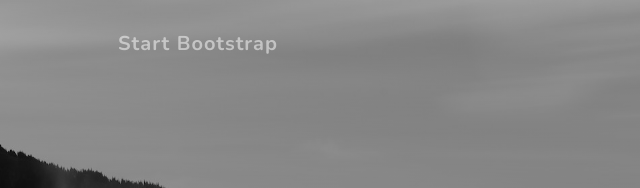
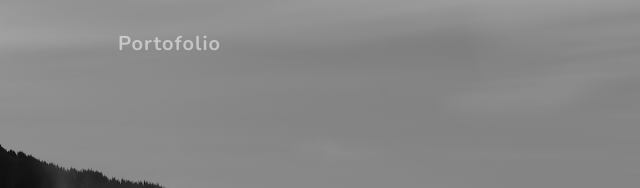
Before and after one commit to InoUsBOK/portofolio.github.io, a plain HTML site: page index.html in a window 1280 px wide. Shown: the top 188 px of the page, 0-640 px from the left. Drawn offline with nearby package versions, Linux system fonts and the light colour scheme.

Commit message:
Update index.html

```diff
--- a/index.html
+++ b/index.html
@@ -19,7 +19,7 @@
         <!-- Navigation-->
         <nav class="navbar navbar-expand-lg navbar-light fixed-top" id="mainNav">
             <div class="container px-4 px-lg-5">
-                <a class="navbar-brand" href="#page-top">Start Bootstrap</a>
+                <a class="navbar-brand" href="#page-top">Portofolio</a>
                 <button class="navbar-toggler navbar-toggler-right" type="button" data-bs-toggle="collapse" data-bs-target="#navbarResponsive" aria-controls="navbarResponsive" aria-expanded="false" aria-label="Toggle navigation">
                     Menu
                     <i class="fas fa-bars"></i>
```
